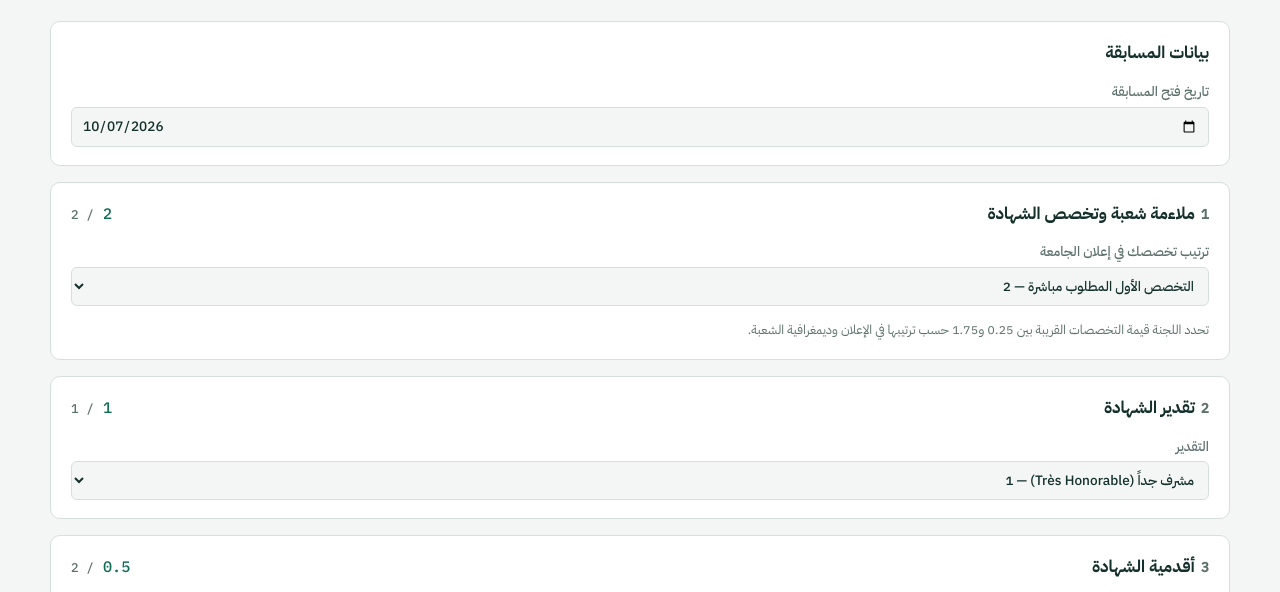
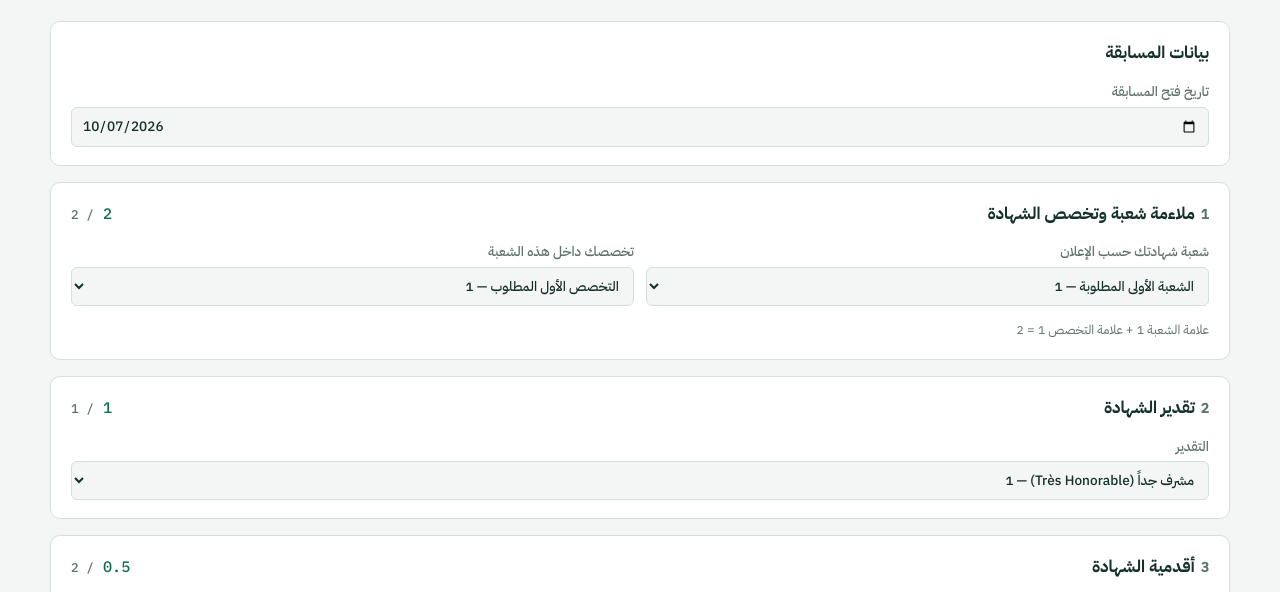
Before and after one commit to miloudi2439/mcb-simulator, a plain HTML site: page index.html in a window 1280 px wide. Shown: the part 153-745 px from the top of the page. Drawn offline with Linux system fonts and the light colour scheme.

Commit message:
Score criterion 1 as division points plus specialty points
Co-Authored-By: Claude Opus 5.5 <noreply@anthropic.com>
Claude-Session: https://claude.ai/code/session_01XdMegCzhjZFmKywBSVe9to

```diff
--- a/index.html
+++ b/index.html
@@ -110,20 +110,19 @@ footer{color:var(--muted);font-size:.8rem;max-width:80ch}
 
       <section class="crit">
         <div class="crit-head"><h2><span>1</span>ملاءمة شعبة وتخصص الشهادة</h2><div class="pts" id="p1"></div></div>
-        <label>ترتيب تخصصك في إعلان الجامعة
-          <select id="spec">
-            <option value="2">التخصص الأول المطلوب مباشرة — 2</option>
-            <option value="1.75">تخصص قريب (الترتيب 2) — 1.75</option>
-            <option value="1.5">تخصص قريب (الترتيب 3) — 1.5</option>
-            <option value="1.25">تخصص قريب (الترتيب 4) — 1.25</option>
-            <option value="1">تخصص ذو صلة (الترتيب 5) — 1</option>
-            <option value="0.75">تخصص ذو صلة (الترتيب 6) — 0.75</option>
-            <option value="0.5">تخصص ذو صلة (الترتيب 7) — 0.5</option>
-            <option value="0.25">تخصص ذو صلة (الترتيب 8) — 0.25</option>
-            <option value="0">غير مطابق — 0</option>
-          </select>
-        </label>
-        <p class="hint">تحدد اللجنة قيمة التخصصات القريبة بين 0.25 و1.75 حسب ترتيبها في الإعلان وديمغرافية الشعبة.</p>
+        <div class="fields">
+          <label>شعبة شهادتك حسب الإعلان
+            <select id="div">
+              <option value="1">الشعبة الأولى المطلوبة — 1</option>
+              <option value="0.75">الشعبة الثانية المطلوبة — 0.75</option>
+              <option value="0">شعبة غير مطلوبة — 0</option>
+            </select>
+          </label>
+          <label>تخصصك داخل هذه الشعبة
+            <select id="sp"></select>
+          </label>
+        </div>
+        <p class="hint" id="specHint"></p>
       </section>
 
       <section class="crit">
@@ -230,7 +229,7 @@ function fullYears(from,to){
 }
 
 function score(c){
-  const s1=+c.spec, s2=+c.mention;
+  const s1=+c.div>0?+c.div+(+c.sp):0, s2=+c.mention;
   const yrs=fullYears(c.phd,c.open), s3=Math.min(2,yrs*.25);
   const rawPub=c.pubs.reduce((t,p)=>t+(PUB_TYPES.find(x=>x.k===p.t)?.v||0)*(ROLES.find(r=>r.k==p.r)?.f||0),0);
   const pubPts=Math.min(5,rawPub);
@@ -244,18 +243,23 @@ function score(c){
 }
 
 function readForm(){
-  return {open:$("open").value,spec:$("spec").value,mention:$("mention").value,phd:$("phd").value,pubs,
+  return {open:$("open").value,div:$("div").value,sp:$("sp").value,mention:$("mention").value,phd:$("phd").value,pubs,
     confI:num("confI"),confN:num("confN"),cours:num("cours"),td:num("td"),tp:num("tp"),other:num("other"),
     iv:INTERVIEW.map((_,i)=>$("iv"+i).value)};
 }
 function fillForm(c){
-  $("open").value=c.open||today;$("spec").value=c.spec;$("mention").value=c.mention;$("phd").value=c.phd||"";
+  $("open").value=c.open||today;$("div").value=c.div;renderSp(c.sp);$("mention").value=c.mention;$("phd").value=c.phd||"";
   pubs=(c.pubs||[]).map(p=>({...p}));
   ["confI","confN","cours","td","tp","other"].forEach(k=>$(k).value=c[k]||0);
   INTERVIEW.forEach((_,i)=>$("iv"+i).value=c.iv?.[i]??0);
   renderPubs();update();
 }
 
+const SP_OPTS={"1":[["1","التخصص الأول المطلوب — 1"],["0.75","التخصص الثاني — 0.75"],["0.5","التخصص الثالث — 0.5"],["0.25","تخصص آخر في الشعبة — 0.25"]],
+  "0.75":[["0.75","التخصص الأول المطلوب — 0.75"],["0.5","التخصص الثاني — 0.5"],["0.25","تخصص آخر في الشعبة — 0.25"]],"0":[]};
+function renderSp(keep){const d=$("div").value,opts=SP_OPTS[d],sel=$("sp"),cur=keep??sel.value;
+  sel.innerHTML=opts.length?opts.map(([v,l])=>`<option value="${v}">${l}</option>`).join(""):'<option value="0">—</option>';
+  sel.disabled=!opts.length;sel.value=opts.some(o=>o[0]===String(cur))?String(cur):(opts[0]?.[0]??"0");}
 function renderPubs(){
   const box=$("pubs");box.innerHTML="";
   if(!pubs.length){box.innerHTML='<p class="hint">لا توجد منشورات بعد.</p>';return;}
@@ -281,7 +285,7 @@ function assess(c,r){
   const s1=r.parts[0];
   notes.push({t:"1. ملاءمة التخصص",v:s1,cap:2,html: s1>=2
     ? "<p>تخصصك هو المطلوب مباشرة في الإعلان، وهذه أفضل وضعية ممكنة.</p>"
-    : `<p>تفقد <b>${fmt(2-s1)}</b> نقطة لأن تخصصك ليس الأول في الإعلان. لا يمكن تحسين هذا المعيار بعد الإيداع.</p><ul><li>استهدف المناصب التي يرد فيها تخصصك بالضبط في المرتبة الأولى.</li><li>راجع تسمية تخصصك في الشهادة ومحضر المناقشة وقارنها حرفياً مع الإعلان.</li></ul>`});
+    : `<p>تفقد <b>${fmt(2-s1)}</b> نقطة لأن ${+c.div<1?"شعبتك ليست الشعبة الأولى المطلوبة":"تخصصك ليس التخصص الأول المطلوب"} في الإعلان. لا يمكن تحسين هذا المعيار بعد الإيداع.</p><ul><li>استهدف المناصب التي يرد فيها تخصصك بالضبط في المرتبة الأولى.</li><li>راجع تسمية تخصصك في الشهادة ومحضر المناقشة وقارنها حرفياً مع الإعلان.</li></ul>`});
   // 2 mention
   notes.push({t:"2. تقدير الشهادة",v:r.parts[1],cap:1,html: r.parts[1]>=1
     ? "<p>تقدير مشرف جداً يمنحك النقطة كاملة.</p>"
@@ -363,6 +367,7 @@ function update(){
   pubs.forEach((p,i)=>{const t=PUB_TYPES.find(x=>x.k===p.t),f=ROLES.find(x=>x.k==p.r);const el=$("pv"+i);if(el)el.textContent=fmt(t.v*f.f)});
   $("senHint").innerHTML=c.phd&&c.open?`${r.yrs} سنة كاملة × 0.25 = ${fmt(Math.min(2,r.yrs*.25))}${r.yrs>8?' <span class="warn">(الحد الأقصى بعد 8 سنوات)</span>':""}`:"أدخل تاريخ الدكتوراه وتاريخ فتح المسابقة.";
   $("expHint").innerHTML=r.rawExp>3?`<span class="warn">المجموع الخام ${fmt(r.rawExp)} يتجاوز السقف الإجمالي، تُحتسب 3 نقاط فقط.</span>`:`المجموع الخام ${fmt(r.rawExp)} من سقف إجمالي 3 نقاط.`;
+  $("specHint").textContent=+c.div>0?`علامة الشعبة ${fmt(+c.div)} + علامة التخصص ${fmt(+c.sp)} = ${fmt(r.parts[0])}`:"شهادة من شعبة غير مطلوبة في الإعلان لا تمنح نقاطاً في هذا المعيار.";
   $("total").textContent=fmt(r.total);
   const [vc,vl,vt]=verdictOf(r.total);
   $("verdict").innerHTML=`<span class="chip ${vc}">${vl}</span><span class="hint">${vt}</span>`;
@@ -380,11 +385,12 @@ function update(){
   $("notes").innerHTML=a.notes.map(n=>`<div class="note"><div class="h"><strong>${n.t}</strong><span>${chip(n.v,n.cap)} <span class="pts" style="font-size:.85rem">${fmt(n.v)}/${n.cap}</span></span></div>${n.html}</div>`).join("");
 }
 
-const SAMPLE={open:today,spec:"2",mention:"1",phd:"2024-06-30",pubs:[{t:"B",r:2},{t:"C",r:1}],confI:2,confN:1,cours:1,td:4,tp:1,other:0,iv:[.75,1,.75,.5]};
-const BLANK={open:today,spec:"2",mention:"1",phd:"",pubs:[],confI:0,confN:0,cours:0,td:0,tp:0,other:0,iv:[0,0,0,0]};
+const SAMPLE={open:today,div:"1",sp:"1",mention:"1",phd:"2024-06-30",pubs:[{t:"B",r:2},{t:"C",r:1}],confI:2,confN:1,cours:1,td:4,tp:1,other:0,iv:[.75,1,.75,.5]};
+const BLANK={open:today,div:"1",sp:"1",mention:"1",phd:"",pubs:[],confI:0,confN:0,cours:0,td:0,tp:0,other:0,iv:[0,0,0,0]};
 
 $("interview").innerHTML=INTERVIEW.map((l,i)=>`<div class="slider"><div class="top"><label for="iv${i}" style="color:inherit">${l}</label><b id="ivv${i}">0</b></div><input type="range" id="iv${i}" min="0" max="1" step="0.25" value="0"></div>`).join("");
 fillForm(SAMPLE);
+$("div").addEventListener("change",()=>renderSp());
 $("form").addEventListener("input",update);
 $("form").addEventListener("change",update);
 $("addPub").onclick=()=>{pubs.push({t:"B",r:1});renderPubs();update()};
```
Also changed, not shown: 1 other file.
